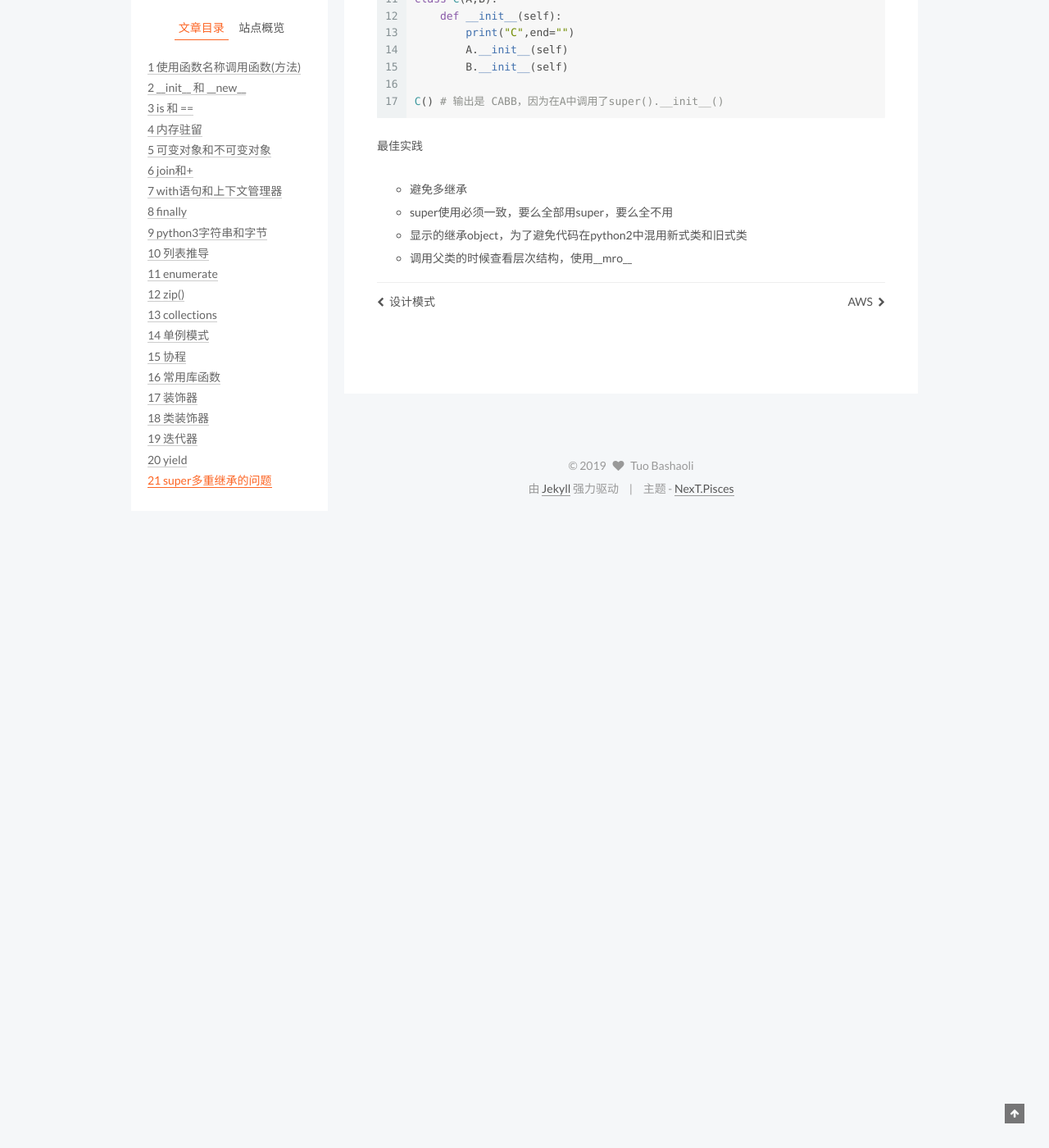
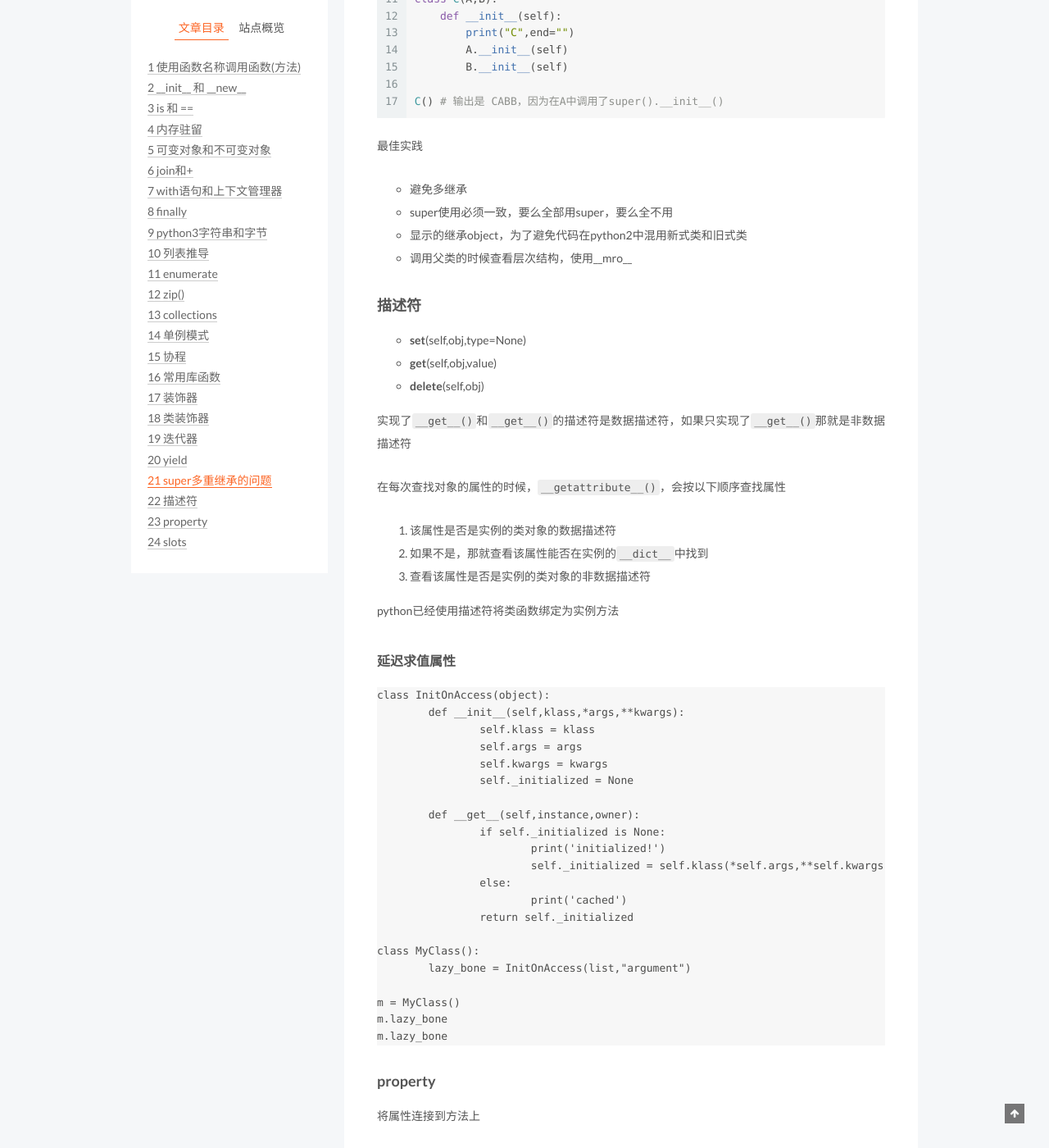
Before and after one commit to tuobashaoli/tuobashaoli.github.io, a Jekyll site: the page built from _posts/2019-05-03-python.markdown, in a window 1280 px wide and 1400 px high, scrolled down 9106 px. Shown: the whole window at 82% size. Built offline with Jekyll 4.4.1, drawn with Linux system fonts in a browser that asks for light colours; comment, search, counter and statistics services are not loaded; before the commit the page ends 9736 px from its top, so only the background shows below that; some of the changed text lies outside the part shown.

Commit message:
update python

````diff
--- a/_posts/2019-05-03-python.markdown
+++ b/_posts/2019-05-03-python.markdown
@@ -430,3 +430,74 @@ C() # 输出是 CABB，因为在A中调用了super().__init__()
 - super使用必须一致，要么全部用super，要么全不用
 - 显示的继承object，为了避免代码在python2中混用新式类和旧式类
 - 调用父类的时候查看层次结构，使用__mro__
+
+### 描述符
+
++ __set__(self,obj,type=None)
++ __get__(self,obj,value)
++ __delete__(self,obj)
+
+实现了`__get__()`和`__get__()`的描述符是数据描述符，如果只实现了`__get__()`那就是非数据描述符
+
+在每次查找对象的属性的时候，`__getattribute__()`，会按以下顺序查找属性
+
+1. 该属性是否是实例的类对象的数据描述符
+2. 如果不是，那就查看该属性能否在实例的`__dict__`中找到
+3. 查看该属性是否是实例的类对象的非数据描述符
+
+python已经使用描述符将类函数绑定为实例方法
+
+#### 延迟求值属性
+
+```python3
+class InitOnAccess(object):
+	def __init__(self,klass,*args,**kwargs):
+		self.klass = klass
+		self.args = args
+		self.kwargs = kwargs
+		self._initialized = None
+
+	def __get__(self,instance,owner):
+		if self._initialized is None:
+			print('initialized!')
+			self._initialized = self.klass(*self.args,**self.kwargs)
+		else:
+			print('cached')
+		return self._initialized
+
+class MyClass():
+	lazy_bone = InitOnAccess(list,"argument")
+
+m = MyClass()
+m.lazy_bone
+m.lazy_bone
+```
+
+### property
+
+将属性连接到方法上
+
+```python3
+class Rectangle(object):
+
+    def __init__(self,x1,y1,x2,y2):
+        self.x1,self.x2,self.y1,self.y2 = x1,x2,y1,y2
+
+    @property
+    def width(self):
+        return self.x2 - self.x1
+
+    @width.setter
+    def width(self,value):
+        self.x2 = self.x1 + value
+
+
+rec = Rectangle(1,5,2,6)
+print(rec.width)
+rec.width = 10
+print(rec.width)
+```
+
+### __slots__
+
+会限制类的实例中可以添加的属性
````
